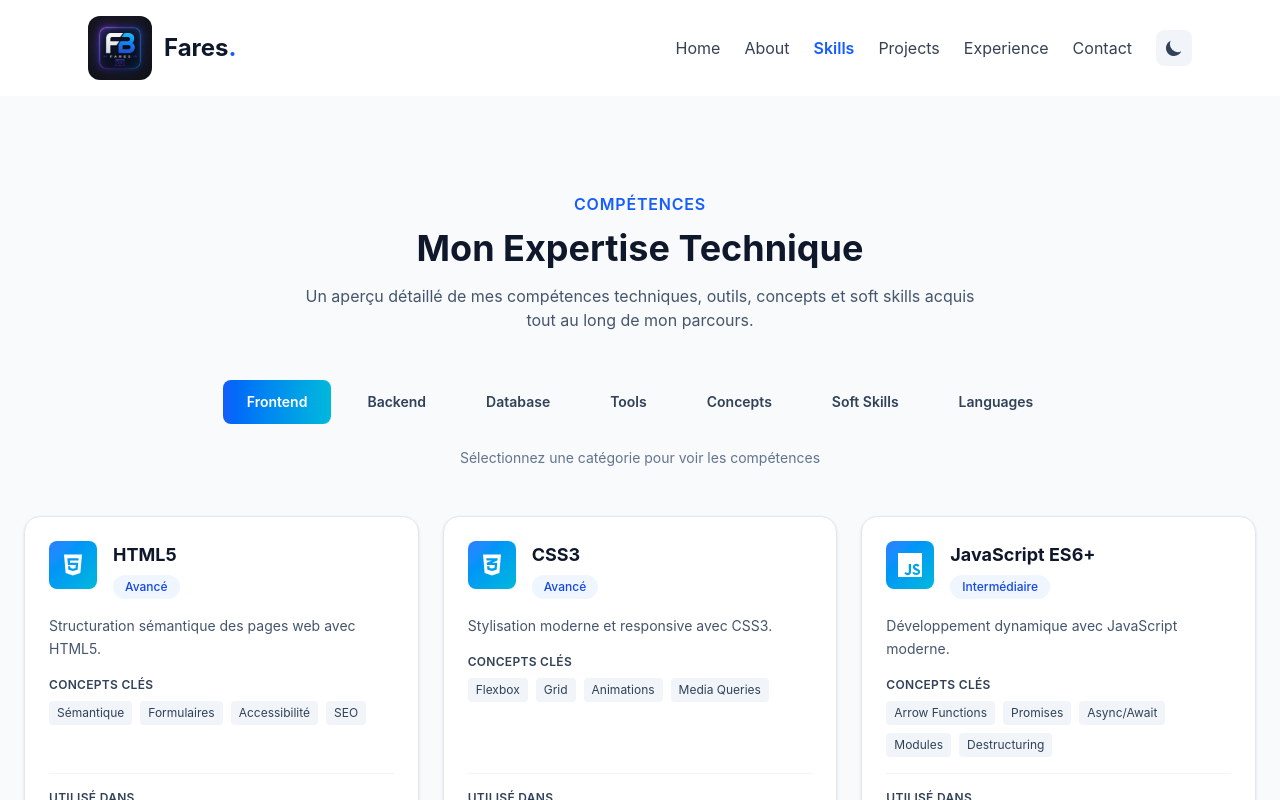
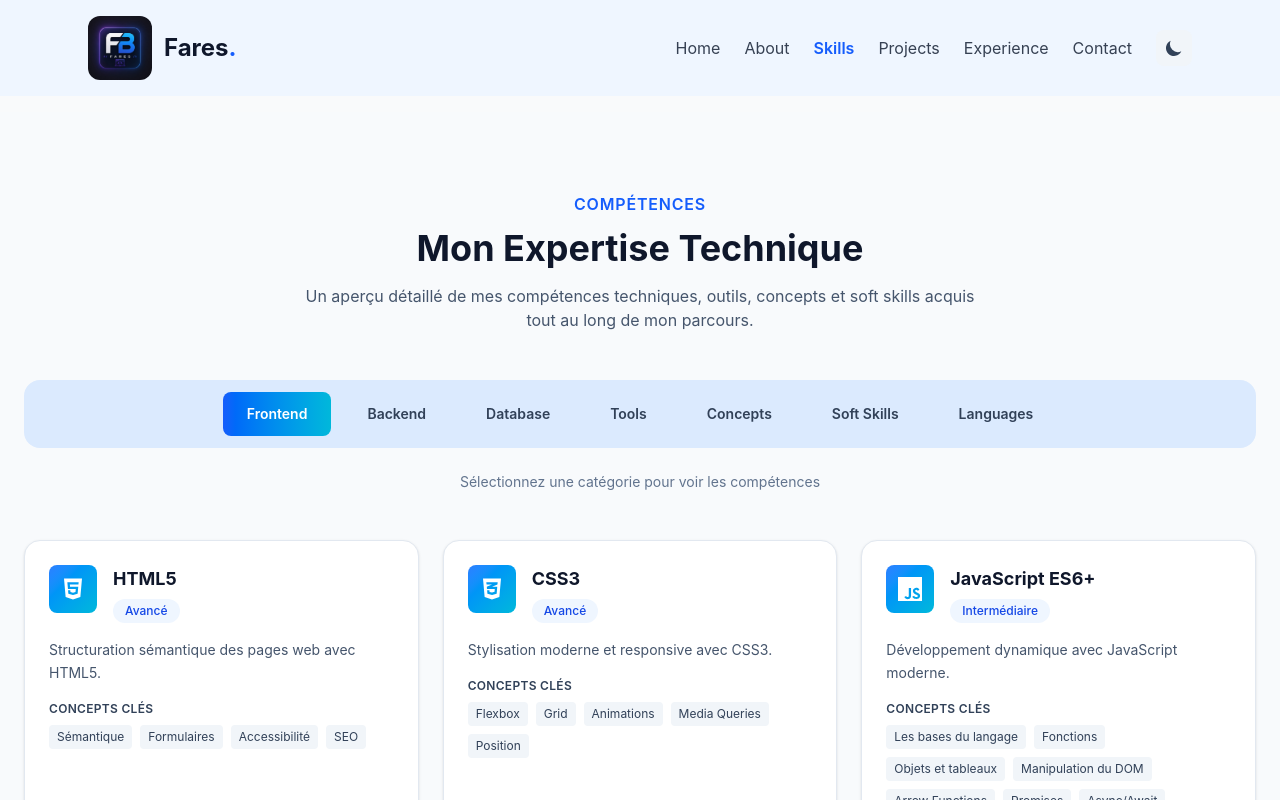
Before and after one commit to faresbomentel-coder/portfolio-fares, a React (Vite) app: page /skills in a window 1280 px wide. Shown: the top 800 px of the page. Built offline with nearby package versions, Linux system fonts and the light colour scheme.

Commit message:
last change

```diff
--- a/src/components/layout/Navbar.jsx
+++ b/src/components/layout/Navbar.jsx
@@ -11,7 +11,7 @@ function Navbar() {
   const closeMenu = () => setIsMenuOpen(false);
 
   return (
-    <nav className="fixed top-0 left-0 right-0 z-50  bg-white/90 dark:bg-slate-950/90 backdrop-blur-md dark:border-slate-800 transition-colors">
+    <nav className="fixed top-0 left-0 right-0 z-50  bg-blue-50 dark:bg-slate-950/90 backdrop-blur-md dark:border-slate-800 transition-colors">
       {" "}
       <div className="max-w-6xl mx-auto px-6 py-4 flex justify-between items-center">
         <NavLink to="/" onClick={closeMenu} className="flex items-center gap-3">
@@ -27,7 +27,6 @@ function Navbar() {
           </span>
         </NavLink>
 
-        {/* Desktop Navigation */}
         <div className="hidden md:flex gap-6 items-center">
           {navigationLinks.map((link) => (
             <NavLink
@@ -45,7 +44,6 @@ function Navbar() {
           <ThemeToggle />
         </div>
 
-        {/* Mobile Menu Controls */}
         <div className="md:hidden flex items-center gap-3">
           <ThemeToggle />
           <button
--- a/src/components/projectDetails/ProjectArchitecture.jsx
+++ b/src/components/projectDetails/ProjectArchitecture.jsx
@@ -15,7 +15,6 @@ function ProjectArchitecture({ project }) {
           <p className="text-slate-600 dark:text-slate-300 text-center mb-12 max-w-2xl mx-auto">
             Structure et organisation technique du projet.
           </p>
-
           <Card className="bg-gradient-to-br from-blue-50 to-cyan-50 dark:from-slate-900 dark:to-slate-800 border-blue-100 dark:border-slate-700">
             {Array.isArray(architecture) ? (
               <div className="flex flex-col items-center gap-3">
--- a/src/components/sections/skills/SkillTabs.jsx
+++ b/src/components/sections/skills/SkillTabs.jsx
@@ -6,7 +6,7 @@ function SkillTabs({ categories, activeCategory, onCategoryChange }) {
       {/* Tabs Container - Horizontal scroll on mobile */}
       <div className="relative">
         <div className="overflow-x-auto pb-2 -mx-6 px-6 md:mx-0 md:px-0 scrollbar-hide">
-          <div className="flex gap-3 min-w-max md:min-w-0 md:flex-wrap md:justify-center">
+          <div className="flex gap-3 min-w-max md:min-w-0 md:flex-wrap md:justify-center  bg-blue-100 rounded-2xl p-3 dark:bg-slate-800 transition-colors">
             {categories.map((category) => {
               const isActive = category === activeCategory;
               return (
--- a/src/data/experience.js
+++ b/src/data/experience.js
@@ -56,7 +56,8 @@ export const education = [
   {
     id: 1,
     diploma: "Diplôme Développement Digital – Option Web Full Stack",
-    institution: "OFPPT (Office de la Formation Professionnelle et de la Promotion du Travail)",
+    institution:
+      "OFPPT (Office de la Formation Professionnelle et de la Promotion du Travail)",
     period: "2024 – 2026",
     startYear: 2024,
     endYear: 2026,
--- a/src/data/projects.js
+++ b/src/data/projects.js
@@ -38,14 +38,7 @@ export const projects = [
 
     solution:
       "J'ai conçu une application basée sur React et Laravel REST API afin de centraliser les données, automatiser le suivi des opérations et offrir un tableau de bord clair pour le gestionnaire et le propriétaire.",
-    technologies: [
-      "React",
-      "Laravel",
-      "PHP",
-      "MySQL",
-      "Tailwind CSS",
-      "REST API",
-    ],
+    technologies: ["React", "Laravel", "MySQL", "Tailwind CSS", "REST API"],
 
     features: [
       "Gestion des fournisseurs",
@@ -57,11 +50,11 @@ export const projects = [
       "Gestion des livraisons",
       "Dashboard statistique",
     ],
-    challenges: [
-      "Modéliser des relations complexes entre commandes, sous-commandes, fils, machines et productions.",
-      "Gérer le suivi du stock de fils et les besoins liés à chaque sous-commande.",
-      "Organiser les données de production pour obtenir des statistiques exploitables.",
-    ],
+    // challenges: [
+    //   "Modéliser des relations complexes entre commandes, sous-commandes, fils, machines et productions.",
+    //   "Gérer le suivi du stock de fils et les besoins liés à chaque sous-commande.",
+    //   "Organiser les données de production pour obtenir des statistiques exploitables.",
+    // ],
 
     results: [
       "Centralisation des informations de production textile dans une seule application.",
@@ -81,25 +74,25 @@ export const projects = [
 
     challenges: [
       {
-        title: "Cycle de maintenance",
+        title: "Modélisation complexe",
         description:
-          "Gérer les maintenances selon des cycles de 30 ou 60 jours pour chaque machine.",
+          "Gérer les relations entre fournisseurs, fils, commandes, sous-commandes, machines, productions, pièces et livraisons.",
         solution:
-          "Calcul automatique des alertes selon la dernière date de maintenance et la durée du cycle.",
+          "Création d'une structure de données claire avec des relations adaptées entre les entités principales.",
       },
       {
-        title: "Affectation des techniciens",
+        title: "Suivi du stock de fils",
         description:
-          "Organiser les interventions avec plusieurs techniciens et un responsable checklist.",
+          "Assurer un suivi précis des quantités de fils utilisées dans les sous-commandes et la production.",
         solution:
-          "Utilisation de relations pivot entre interventions, techniciens et machines.",
+          "Mise en place d'un système de gestion du stock avec calculs des quantités et indicateurs de disponibilité.",
       },
       {
-        title: "Checklist",
+        title: "Statistiques de production",
         description:
-          "Permettre au technicien de remplir une checklist claire pour chaque intervention.",
+          "Organiser les données de production afin d'afficher des statistiques exploitables pour le gestionnaire et le propriétaire.",
         solution:
-          "Création d'un module checklist lié à l'intervention, la machine et le technicien responsable.",
+          "Développement d'un tableau de bord avec des indicateurs sur les commandes, productions, pièces, défauts et stocks.",
       },
     ],
     gallery: [
@@ -151,6 +144,14 @@ export const projects = [
         name: "PHP",
         color: "indigo",
       },
+      {
+        name: "Breeze",
+        color: "",
+      },
+      {
+        name: "tailwind css",
+        color: "teal",
+      },
     ],
 
     features: [
@@ -159,14 +160,30 @@ export const projects = [
       "Gestion des interventions",
       "Checklist",
       "Dashboard",
-      "Alertes",
-      "Historique",
       "Authentification",
     ],
     challenges: [
-      "Organiser les relations entre clients, machines, techniciens, interventions et checklists.",
-      "Gérer les cycles de maintenance de 30 ou 60 jours pour chaque machine.",
-      "Mettre en place une logique d'alertes pour suivre les prochaines interventions.",
+      {
+        title: "Gestion des interventions",
+        description:
+          "Organiser les relations entre les clients, les machines, les techniciens, les interventions et les checklists tout en assurant un suivi cohérent des opérations.",
+        solution:
+          "Mise en place de relations Eloquent adaptées avec des tables pivot pour gérer les affectations des techniciens, des machines et des interventions.",
+      },
+      {
+        title: "Cycle de maintenance",
+        description:
+          "Suivre automatiquement les maintenances de chaque machine selon un cycle de 30 ou 60 jours afin d'éviter les retards et les oublis.",
+        solution:
+          "Calcul automatique de la prochaine maintenance à partir de la dernière intervention et génération d'indicateurs d'état selon le temps restant.",
+      },
+      {
+        title: "Système d'alertes",
+        description:
+          "Informer les administrateurs des maintenances à venir et identifier rapidement les machines nécessitant une intervention.",
+        solution:
+          "Développement d'un système d'alertes visuelles avec différents niveaux de priorité affichés dans le tableau de bord.",
+      },
     ],
 
     results: [
--- a/src/data/skills.js
+++ b/src/data/skills.js
@@ -48,7 +48,7 @@ export const skills = [
     icon: FaCss3Alt,
     level: "Avancé",
     description: "Stylisation moderne et responsive avec CSS3.",
-    concepts: ["Flexbox", "Grid", "Animations", "Media Queries"],
+    concepts: ["Flexbox", "Grid", "Animations", "Media Queries", "Position"],
     usedIn: ["Tous les projets web"],
   },
   {
@@ -59,11 +59,16 @@ export const skills = [
     level: "Intermédiaire",
     description: "Développement dynamique avec JavaScript moderne.",
     concepts: [
+      "Les bases du langage",
+      "Fonctions",
+      "Objets et tableaux",
+      "Manipulation du DOM",
       "Arrow Functions",
       "Promises",
       "Async/Await",
-      "Modules",
       "Destructuring",
+      "POO",
+      "Regex",
     ],
     usedIn: ["React Apps", "APIs", "Gestion Textile"],
   },
@@ -75,7 +80,17 @@ export const skills = [
     level: "Intermédiaire",
     description:
       "Création d'interfaces utilisateur interactives et modulaires.",
-    concepts: ["Components", "Props", "State", "Hooks", "Lifecycle"],
+    concepts: [
+      "Components",
+      "Props",
+      "State",
+      "Hooks",
+      "Lifecycle",
+      "Context API",
+      "Forms",
+      "Events",
+      "JSX",
+    ],
     usedIn: ["Gestion Textile", "GAM", "Portfolio"],
   },
   {
@@ -95,7 +110,7 @@ export const skills = [
     icon: FaReact,
     level: "Débutant",
     description: "Gestion d'état global pour les applications complexes.",
-    concepts: ["Store", "Slices", "Actions", "Reducers", "Thunks"],
+    concepts: ["Store", "Slices", "Actions", "Reducers", "Selectors"],
     usedIn: ["GAM"],
   },
   {
@@ -129,7 +144,14 @@ export const skills = [
     level: "Avancé",
     description:
       "Langage serveur pour développer des applications web robustes.",
-    concepts: ["OOP", "Namespaces", "Traits", "PSR Standards", "Sessions"],
+    concepts: [
+      "OOP",
+      "Namespaces",
+      "Traits",
+      "Sessions",
+      "PDO",
+      "Error Handling",
+    ],
     usedIn: ["Tous les projets Laravel"],
   },
   {
@@ -139,7 +161,20 @@ export const skills = [
     icon: FaLaravel,
     level: "Avancé",
     description: "Framework PHP pour créer des applications web élégantes.",
-    concepts: ["Routing", "Middleware", "Controllers", "Migrations", "Artisan"],
+    concepts: [
+      "Routing",
+      "Migrations",
+      "Models",
+      "Middleware",
+      "Controllers",
+      "Migrations",
+      "Artisan",
+      "Eloquent ORM",
+      "Blade",
+      "Validation",
+      "Authentication",
+      "REST API",
+    ],
     usedIn: ["Gestion Textile", "GAM", "API REST"],
   },
   {
@@ -224,7 +259,22 @@ export const skills = [
     icon: SiMysql,
     level: "Avancé",
     description: "Système de gestion de base de données relationnelle.",
-    concepts: ["Tables", "Queries", "Joins", "Indexes", "Optimization"],
+    concepts: [
+      "CRUD",
+      "Clauses",
+      "Opérateurs",
+      "Tables",
+      "Queries",
+      "Fonctions SQL",
+      "Joins",
+      "Transactions",
+      "Déclencheurs",
+      "Rôles",
+      "Permissions",
+      "Procédures stockées",
+      "Indexes",
+      "Optimization",
+    ],
     usedIn: ["Gestion Textile", "GAM"],
   },
   {
@@ -234,7 +284,21 @@ export const skills = [
     icon: SiMongodb,
     level: "Débutant",
     description: "Base de données NoSQL orientée documents.",
-    concepts: ["Collections", "Documents", "Aggregation", "Indexes"],
+    concepts: [
+      "CRUD",
+      "Collections",
+      "Documents",
+      "Aggregation",
+      "Indexes",
+      "Opérateurs de comparaison",
+      "Opérateurs logiques",
+      "Opérateurs d'élément",
+      "Opérateurs sur les tableaux",
+      "Opérateurs de mise à jour",
+      "Tri et pagination",
+      "Roles et permissions",
+      "PyMongo et Mongoose",
+    ],
     usedIn: ["Projets d'apprentissage"],
   },
   {
@@ -303,7 +367,7 @@ export const skills = [
     level: "Intermédiaire",
     description:
       "Gestion des transactions pour garantir l'intégrité des données.",
-    concepts: ["ACID", "Commit", "Rollback", "Isolation Levels"],
+    concepts: ["Commit", "Rollback", "Isolation Levels"],
     usedIn: ["Gestion Textile", "Opérations critiques"],
   },
   {
@@ -325,7 +389,7 @@ export const skills = [
     icon: FaGitAlt,
     level: "Intermédiaire",
     description: "Système de contrôle de version pour gérer le code source.",
-    concepts: ["Commits", "Branches", "Merge", "Rebase", "Workflow"],
+    concepts: ["Commits", "Branches", "Merge", "Rebase", "Workflow","..."],
     usedIn: ["Tous les projets"],
   },
   {
@@ -408,7 +472,7 @@ export const skills = [
     icon: SiVite,
     level: "Intermédiaire",
     description: "Build tool moderne et rapide pour les applications frontend.",
-    concepts: ["HMR", "Build Optimization", "Dev Server", "Bundling"],
+    concepts: [ "Build Optimization", "Dev Server", "Bundling"],
     usedIn: ["Portfolio", "React Apps"],
   },
   {
@@ -473,7 +537,6 @@ export const skills = [
       "Media Queries",
       "Flexbox",
       "Grid",
-      "Breakpoints",
     ],
     usedIn: ["Tous les projets frontend"],
   },
@@ -512,7 +575,7 @@ export const skills = [
     level: "Intermédiaire",
     description:
       "Méthode d'analyse et de conception de systèmes d'information.",
-    concepts: ["MCD", "MLD", "MPD", "MCT", "MOT"],
+    concepts: ["MCD", "MLD","..."],
     usedIn: ["Conception de projets"],
   },
   {
@@ -633,7 +696,7 @@ export const skills = [
     level: "Intermédiaire",
     description:
       "Compréhension de la documentation technique et des ressources en anglais.",
-    concepts: ["Lecture technique", "Documentation", "StackOverflow", "GitHub"],
+    concepts: ["Lecture technique", "Documentation", "GitHub"],
   },
 ];
 
```
Also changed, not shown: src/data/techStack.js (line endings or trailing spaces).
